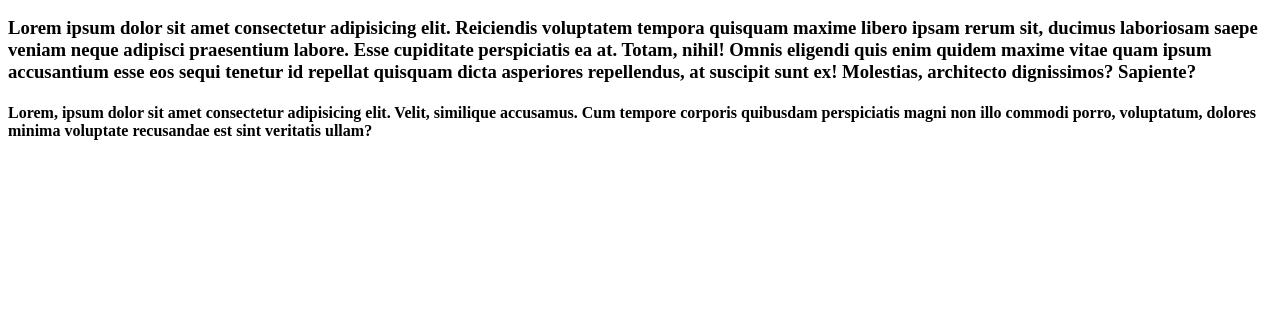
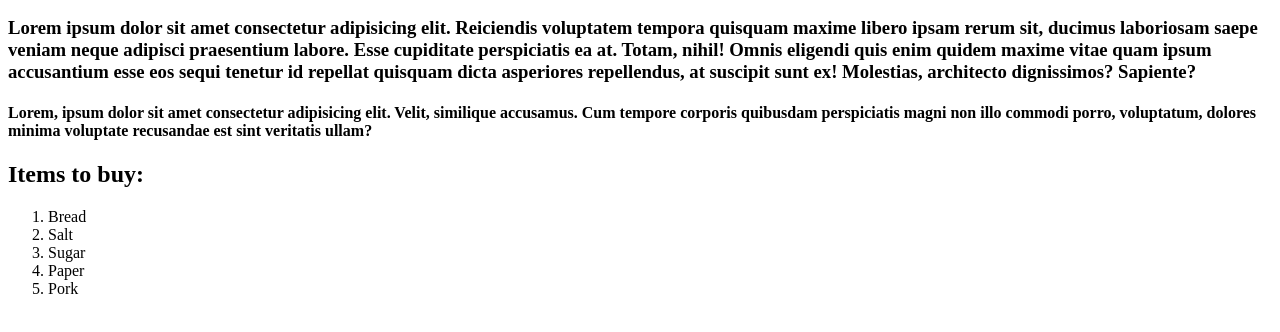
Before and after one commit to YanaPavlovna/Base-html, a plain HTML site: page index.html in a window 1280 px wide. Shown: the part 110-442 px from the top of the page. Drawn offline with Linux system fonts and the light colour scheme.

Commit message:
Items to buy

```diff
--- a/index.html
+++ b/index.html
@@ -12,5 +12,12 @@
     <h3>Lorem ipsum dolor sit amet consectetur adipisicing elit. Reiciendis voluptatem tempora quisquam maxime libero ipsam rerum sit, ducimus laboriosam saepe veniam neque adipisci praesentium labore. Esse cupiditate perspiciatis ea at.
     Totam, nihil! Omnis eligendi quis enim quidem maxime vitae quam ipsum accusantium esse eos sequi tenetur id repellat quisquam dicta asperiores repellendus, at suscipit sunt ex! Molestias, architecto dignissimos? Sapiente?</h3>
     <h4>Lorem, ipsum dolor sit amet consectetur adipisicing elit. Velit, similique accusamus. Cum tempore corporis quibusdam perspiciatis magni non illo commodi porro, voluptatum, dolores minima voluptate recusandae est sint veritatis ullam?</h4>
+    <h2>Items to buy:</h2>
+    <ol>
+        <li>Bread</li>
+        <li>Salt</li>
+        <li>Sugar</li>
+        <li>Paper</li>
+        <li>Pork</li>
 </body>
 </html>
```
